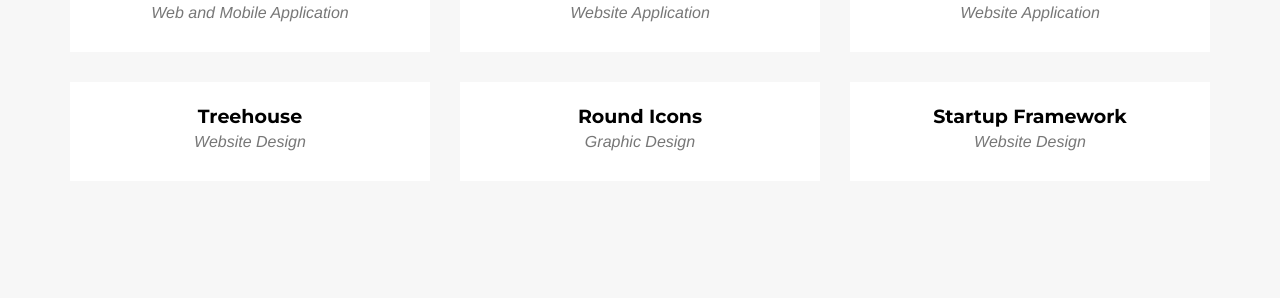
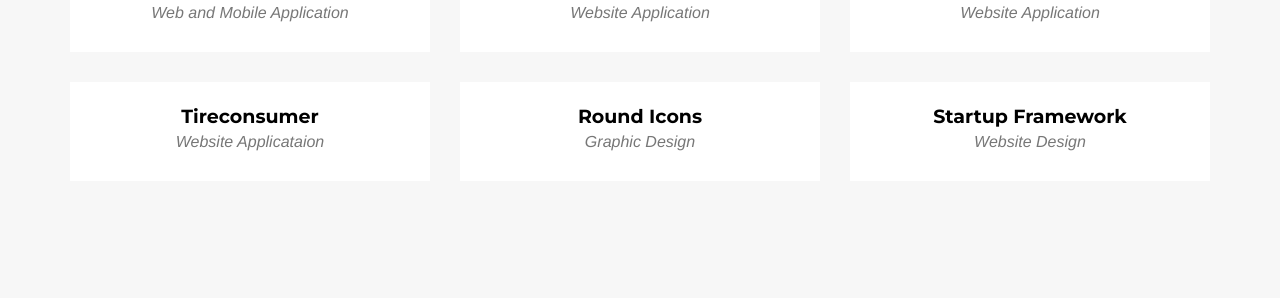
Before and after one commit to coderack/coderack.github.io, a Jekyll site: the page built from _posts/2014-07-15-project-4.markdown, in a window 1280 px wide and 900 px high, scrolled down 1615 px. Shown: the part 155-453 px from the top of the window. Built offline with Jekyll 4.4.1, drawn with Linux system fonts in a browser that asks for light colours; some web fonts are replaced; some of the changed lines change nothing that is shown.

Commit message:
Updated 2014-07-15-project-4.markdown

```diff
--- a/_posts/2014-07-15-project-4.markdown
+++ b/_posts/2014-07-15-project-4.markdown
@@ -1,15 +1,17 @@
 ---
-title: Treehouse
-subtitle: Website Design
+title: Tireconsumer
+subtitle: Website Applicataion
 layout: default
-modal-id: 4
-date: 2014-07-15
+"modal-id": 4
+date: 2014-07-15T00:00:00.000Z
 img: treehouse.png
-thumbnail: treehouse-thumbnail.png
-alt: image-alt
-project-date: April 2014
+thumbnail: "treehouse-thumbnail.png"
+alt: "image-alt"
+"project-date": April 2014
 client: Start Bootstrap
-category: Web Development
-description: Lorem ipsum dolor sit amet, usu cu alterum nominavi lobortis. At duo novum diceret. Tantas apeirian vix et, usu sanctus postulant inciderint ut, populo diceret necessitatibus in vim. Cu eum dicam feugiat noluisse.
+category: Website Applicataion
+description: "We built a tire search engine from scratch.  In this project we needed to take a huge dataset of tires and automobiles and build a user-friendly search engine around the data."
+published: true
+---
 
----
+Tireconsumer’s aim is to be a website where consumers can research tires, compare prices and information, then decide whether to make a purchase and from where. Instead of buying the tires on the website, however, the consumer is directed to local tire dealerships that carry what they’re looking for. This lets consumers shop from the convenience of their homes, but gives the unit sale to the tire dealer.
```
